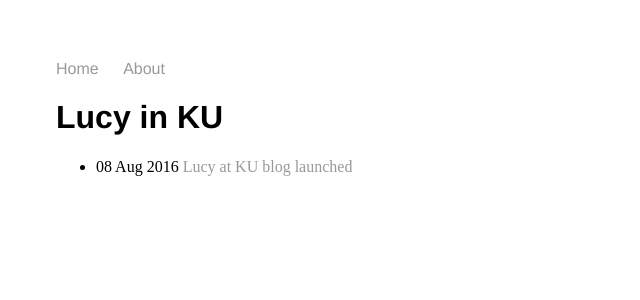
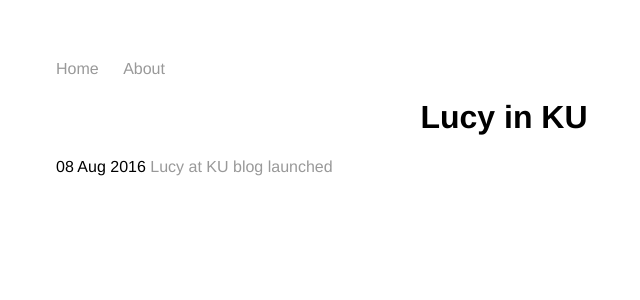
Before and after one commit to lucychian/cphlucy, a Jekyll site: the page built from index.html, in a window 1280 px wide. Shown: the top 300 px of the page, without its empty margins (136-776 px from the left). Built offline with Jekyll 4.4.1, drawn with Linux system fonts in a browser that asks for light colours.

Commit message:
Minor edits to css

```diff
--- a/css/main.css
+++ b/css/main.css
@@ -3,13 +3,13 @@ body {
     width: 70%;
 }
 
-nav ul {
+ul {
     font-family:'Helvetica', 'Arial', 'Sans-Serif';
     padding: 0px;
     list-style: none;
 }
 
-nav ul li {
+ul li {
     display: inline;
     margin-right: 20px;
 }
@@ -24,10 +24,15 @@ a:hover {
 }
 
 h1 {
+    text-align: center;
+    font-family:'Helvetica', 'Arial', 'Sans-serif';
+}
+
+h2 {
     font-family:'Helvetica', 'Arial', 'Sans-serif';
 }
 
 p {
     color: #333;
-    font-family:'Helvetica', 'Arial', "Sans-serif';
+    font-family:'Helvetica', 'Arial', 'Sans-serif';
 }
```
